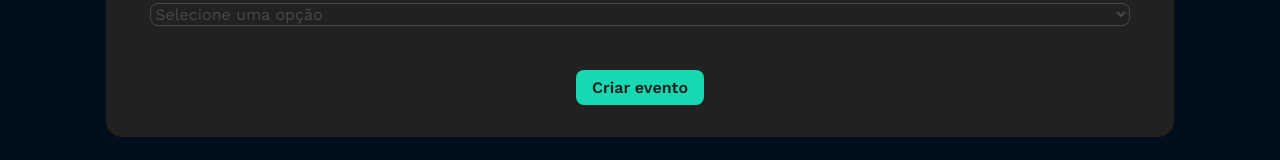
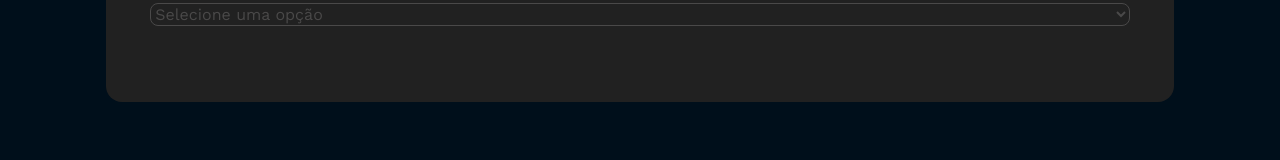
Before and after one commit to RubensRSRLeite/react-tecboard, a React (Vite) app: page / in a window 1280 px wide. Shown: the part 1113-1273 px from the top of the page. Built offline with nearby package versions, Linux system fonts and the light colour scheme.

Commit message:
Teste forms 2

```diff
--- a/src/componentes/FormularioDeEvento/index.jsx
+++ b/src/componentes/FormularioDeEvento/index.jsx
@@ -5,8 +5,8 @@ import { CampoDeFormulario } from "../CampoDeFormulario";
 import { Label } from "../Label";
 import { ListaSuspensa } from "../ListaSuspensa";
 import { TituloFormulario } from "../TituloFormulario";
-import { Botao } from "../botao";
-
+{//import { Botao } from "../botao";
+}
 
 import "./formulario-de-evento.estilo.css";
 
@@ -69,7 +69,8 @@ export function FormularioDeEvento({ temas, aoSubmeter}) {
       </CampoDeFormulario>
 
       <div className="acoes">
-        <Botao>Criar evento</Botao>
+        {//<Botao>Criar evento</Botao>
+        }
       </div>
     </form>
   );
```
